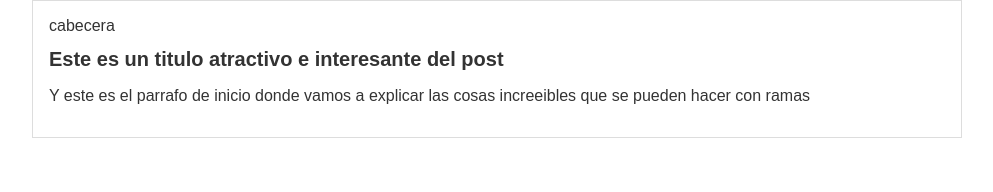
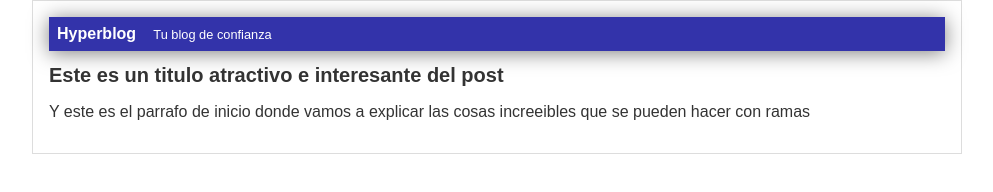
Before and after one commit to ernesto-sinh/hyperblog, a plain HTML site: page index.html in a window 1280 px wide. Shown: the whole page, without its empty margins (143-1136 px from the left). Drawn offline with Linux system fonts and the light colour scheme.

Commit message:
finalizada la cabecera

```diff
--- a/estilos.css
+++ b/estilos.css
@@ -5,6 +5,21 @@ body{
     font-size: 16px;
     margin: 0;
     padding: 0;
+}
+
+.cabecera{
+    background: #33A;
+    box-shadow: 0px 2px 20px 0px rgba(0, 0, 0, 0.5);
+    color: white;
+    font-weight: bold;
+    margin: 0;
+    padding: 0.5em;
+}
+
+.cabecera .tagline{
+    padding: 0 0 0 1em;
+    font-weight: normal;
+    font-size: 0.8em;
 }
 
 .container{
--- a/index.html
+++ b/index.html
@@ -10,7 +10,7 @@
 <body>
     <div class="container">
         <div class="cabecera">
-            cabecera
+            Hyperblog <span class="tagline">Tu blog de confianza</span>
         </div>
         <div class="post">
             <h1>Este es un titulo atractivo e interesante del post</h1>
```
